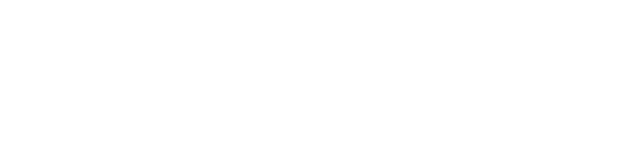
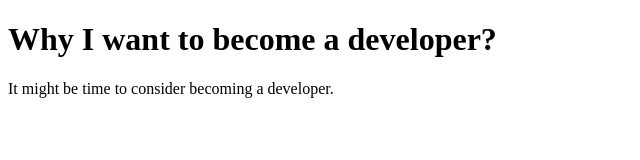
Before and after one commit to acciojob/why-software-Code-with-sudoku, a website: page main.html in a window 1280 px wide. Shown: the whole page, without its empty margins (0-640 px from the left). Drawn offline with Linux system fonts and the light colour scheme.

Commit message:
created a submission

```diff
--- a/main.html
+++ b/main.html
@@ -8,6 +8,8 @@
 
 <body>
 	<!-- the entire body must be written by student -->
+	<h1>Why I want to become a developer?</h1>
+	<p>It might be time to consider becoming a developer.</p>
     <script type="text/javascript" src="./script.js">
 </script>
 
```
